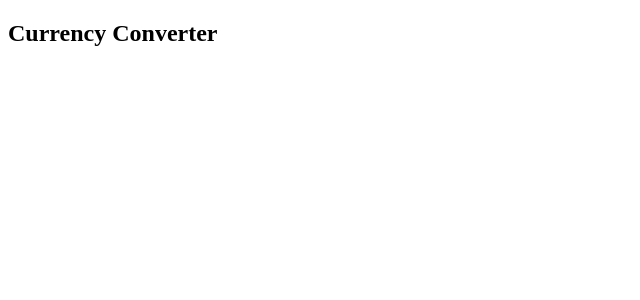
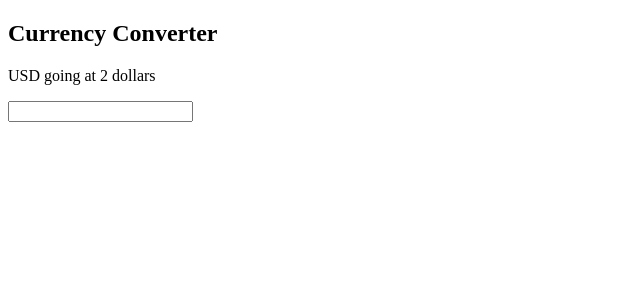
Before and after one commit to alhassandafiri/ratewise, a React (Vite) app: page / in a window 1280 px wide. Shown: the top 300 px of the page, without its empty margins (0-640 px from the left). Built offline with nearby package versions, Linux system fonts and the light colour scheme.

Commit message:
add exchange rate info and currency inputs

```diff
--- a/src/App.jsx
+++ b/src/App.jsx
@@ -1,9 +1,13 @@
+import CurrencyInput from "./components/CurrencyInput"
+import ExchangeRateInfo from "./components/ExchangeRateInfo"
 import Header from "./components/Header"
 
 function App() {
   return(
   <>
   <Header />
+  <ExchangeRateInfo />
+  <CurrencyInput />
   </>)
 }
 
--- a/src/components/CurrencyInput.jsx
+++ b/src/components/CurrencyInput.jsx
@@ -0,0 +1,15 @@
+import styles from '../styles/CurrencyInput.module.css'
+
+function CurrencyInput() {
+  return(
+    <section className={styles.currencyInputSection}>
+      <div className={styles.currencyInputContainer}>
+        <input
+        type='number'
+        />
+      </div>
+    </section>
+  )
+}
+
+export default CurrencyInput;
--- a/src/components/ExchangeRateInfo.jsx
+++ b/src/components/ExchangeRateInfo.jsx
@@ -0,0 +1,12 @@
+import styles from '../styles/ExchangeRateInfo.module.css'
+
+
+function ExchangeRateInfo() {
+  return(
+    <div className={styles.exchangeRateContainer}>
+      <p>USD going at 2 dollars</p>
+    </div>
+  )
+}
+
+export default ExchangeRateInfo;
```
Also changed, not shown: src/components/CurrencyConverter.jsx (added), src/components/CurrencyConverterCard.jsx (deleted).
